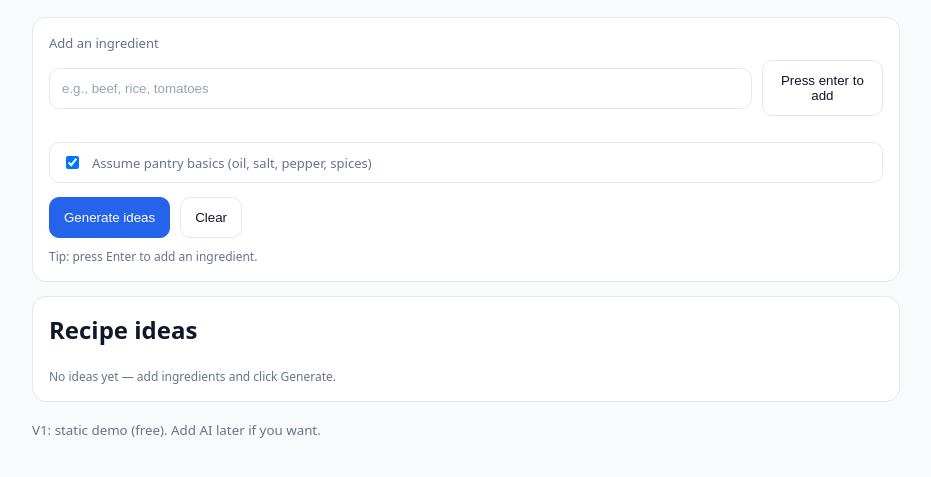
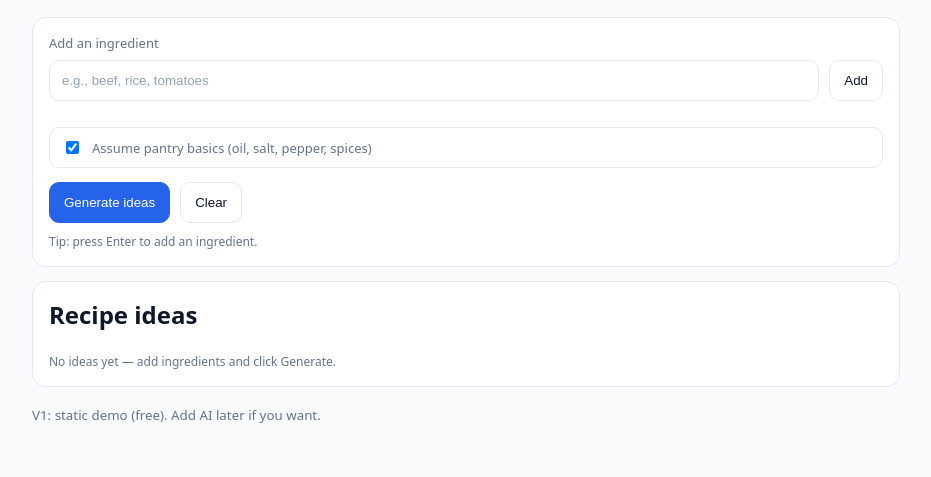
Before and after one commit to tusylvia-creator/cook-with-what-you-have, a plain HTML site: page index.html in a window 1280 px wide. Shown: the part 105-582 px from the top of the page, without its empty margins (174-1105 px from the left). Drawn offline with Linux system fonts and the light colour scheme.

Commit message:
Change button text from 'Press enter to add' to 'Add'

```diff
--- a/index.html
+++ b/index.html
@@ -17,7 +17,7 @@
       <label class="label" for="ingredientInput">Add an ingredient</label>
       <div class="row">
         <input id="ingredientInput" class="input" type="text" placeholder="e.g., beef, rice, tomatoes" autocomplete="off" />
-        <button id="addBtn" class="btn" type="button">Press enter to add</button>
+        <button id="addBtn" class="btn" type="button">Add</button>
       </div>
 
       <div id="chips" class="chips" aria-live="polite"></div>
```
